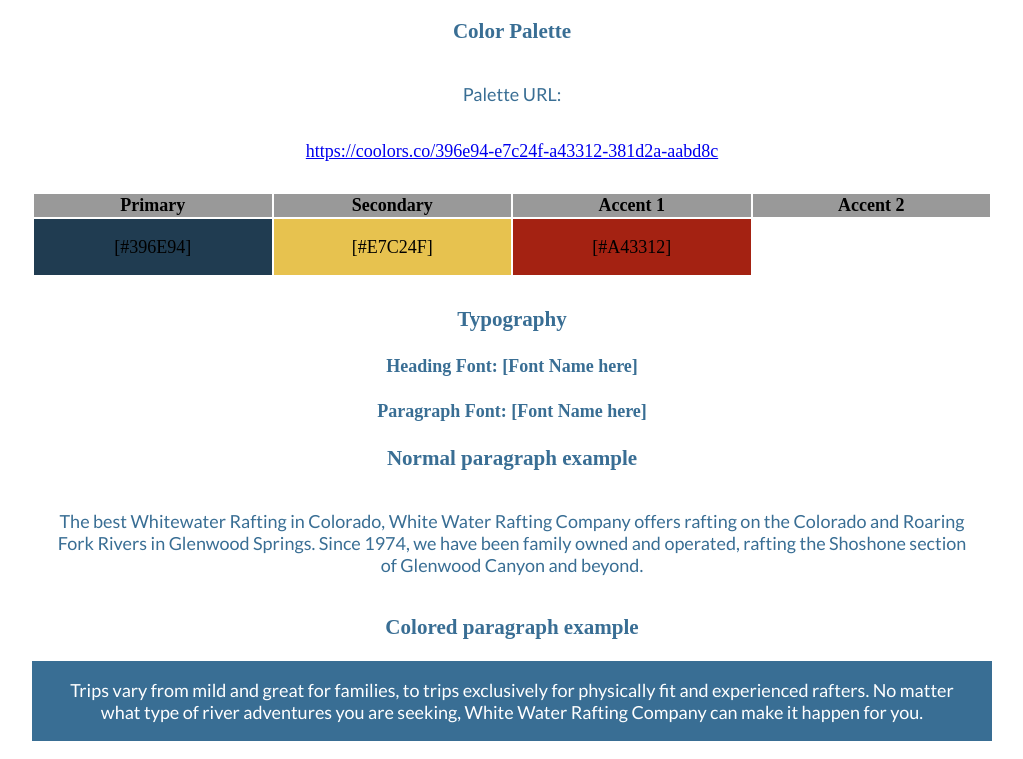
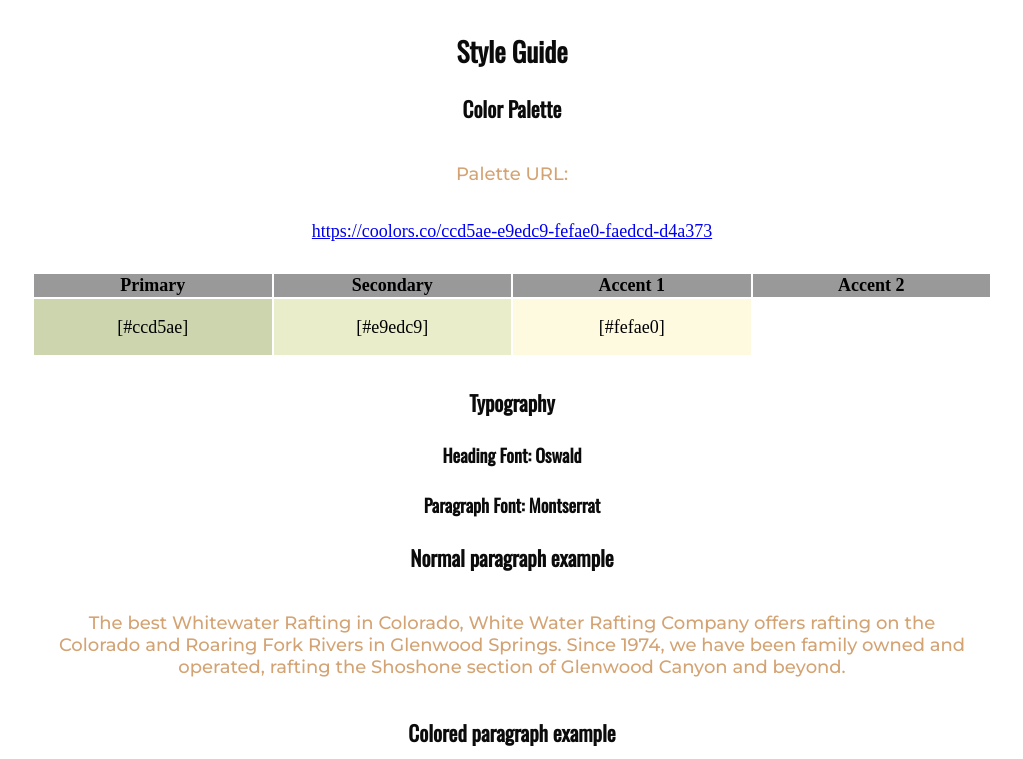
Before and after one commit to jjm981111/WDD130, a plain HTML site: page siteplan.html in a window 1280 px wide. Shown: the part 1171-1930 px from the top of the page, without its empty margins (128-1151 px from the left). Drawn offline with nearby package versions, Linux system fonts and the light colour scheme; a web font is replaced by a local one.

Commit message:
siteplan

```diff
--- a/siteplan.html
+++ b/siteplan.html
@@ -10,9 +10,9 @@
 
 <body>
   <header>
-    <h1>[Site name] Site Plan</h1>
-    <h2>[FirstName LastName]</h2>
-    <h2>WDD 130-[section]</h2>
+    <h1>[Feel Your Water] Site Plan</h1>
+    <h2>[Jaemok Jo]</h2>
+    <h2>WDD 130-[MW 10:15~11:15]</h2>
     <!-- In the header above, add the name of your site, your name and class number. For example if you are in section 3 you would put WDD 130-03 -->
   </header>
   <main>
@@ -20,11 +20,11 @@
     <hr />
     <h2>Overview</h2>
     <h3>Purpose</h3>
-    <p>[Your purpose here]</p>
+    <p>[Introducing water rafting]</p>
     <!-- change this -->
 
     <h3>Audience</h3>
-    <p>[Your audience here]</p>
+    <p>[The people who are interested in water rafting]</p>
     <!-- change this -->
 
     <hr />
@@ -42,8 +42,8 @@
 
     <!-- Copy and paste the URL to your finished palette below. Replace the href value that is there with yours. Make sure to paste it into both the href value and the content text of the <a> tag -->
     <p>Palette URL:</p>
-    <a href="https://coolors.co/396e94-e7c24f-a43312-381d2a-aabd8c"
-      target="_blank">https://coolors.co/396e94-e7c24f-a43312-381d2a-aabd8c</a>
+    <a href="https://coolors.co/ccd5ae-e9edc9-fefae0-faedcd-d4a373"
+      target="_blank">https://coolors.co/ccd5ae-e9edc9-fefae0-faedcd-d4a373</a>
 
     <table class="colors">
       <tr>
@@ -54,9 +54,9 @@
       </tr>
       <!-- Replace the numbers in the boxes below with your hex color codes. Then switch to the site-plan.css file and change your colors there as well. -->
       <tr>
-        <td class="primary">[#396E94]</td>
-        <td class="secondary">[#E7C24F]</td>
-        <td class="accent1">[#A43312]</td>
+        <td class="primary">[#ccd5ae]</td>
+        <td class="secondary">[#e9edc9]</td>
+        <td class="accent1">[#fefae0]</td>
         <td class="accent2"></td>
       </tr>
     </table>
@@ -67,11 +67,11 @@
     <!-- Choose a font for your paragraphs (body copy) and headlines. What font(s) have you chosen? Think also about which of your colors above you might use for background and font colors. -->
 
     <h4>
-      Heading Font: [Font Name here]
+      Heading Font: Oswald
       <!-- change this -->
     </h4>
     <h4>
-      Paragraph Font: [Font Name here]
+      Paragraph Font: Montserrat
       <!-- change this -->
     </h4>
     <h3>Normal paragraph example</h3>
--- a/styles/site-plan-rafting.css
+++ b/styles/site-plan-rafting.css
@@ -2,29 +2,29 @@
 /* if you are using any Google fonts change the font names below to your fonts.
 Any spaces in your font name should be replaced with a +.
 Fonts are separated by a & */
-@import url('https://fonts.googleapis.com/css2?family=IM+Fell+French+Canon&family=Lato:ital,wght@0,400;0,700;1,400&display=swap');
+@import url('https://fonts.googleapis.com/css2?family=Montserrat:wght@500&family=Oswald&display=swap');
 
 :root {
   /* change the values below to your colors from your palette */
-  --primary-color: #203c51   ;
-  --secondary-color: #E7C24F ;
-  --accent1-color: #A42212;
+  --primary-color: #ccd5ae   ;
+  --secondary-color: #e9edc9 ;
+  --accent1-color: #fefae0;
   --accent2-color: white;
 
   /* change the values below to your chosen font(s) */
-  --heading-font: "IM Fell French Canon";
-  --paragraph-font: Lato, Helvetica, sans-serif;
+  --heading-font: "Oswald";
+  --paragraph-font: Montserrat, Helvetica, sans-serif;
 
   /* these colors below should be chosen from among your palette colors above */
-  --headline-color-on-white: #396E94;  /* headlines on a white background */
+  --headline-color-on-white: #0b0b0b;  /* headlines on a white background */
   --headline-color-on-color: white; /* headlines on a colored background */
-  --paragraph-color-on-white: #396E94; /* paragraph text on a white background */
+  --paragraph-color-on-white: #d4a373; /* paragraph text on a white background */
   --paragraph-color-on-color: white; /* paragraph text on a colored background */
-  --paragraph-background-color: #396E94  ;
-  --nav-link-color: #396E94;
-  --nav-background-color: #D4AC0D;
+  --paragraph-background-color: #d4a373  ;
+  --nav-link-color: #d4a373;
+  --nav-background-color: #faedcd;
   --nav-hover-link-color: white;
-  --nav-hover-background-color: #396E94;
+  --nav-hover-background-color: #d4a373;
 }
 
 
```
